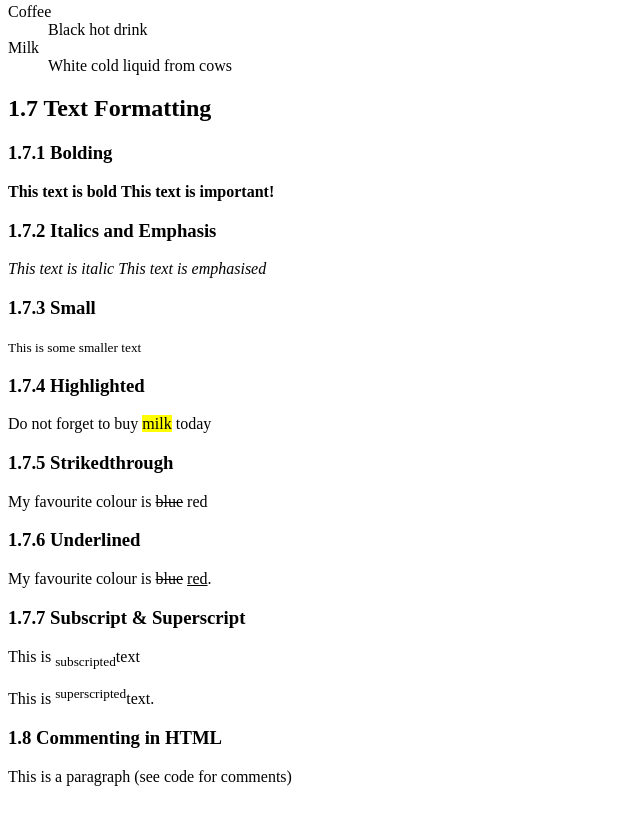
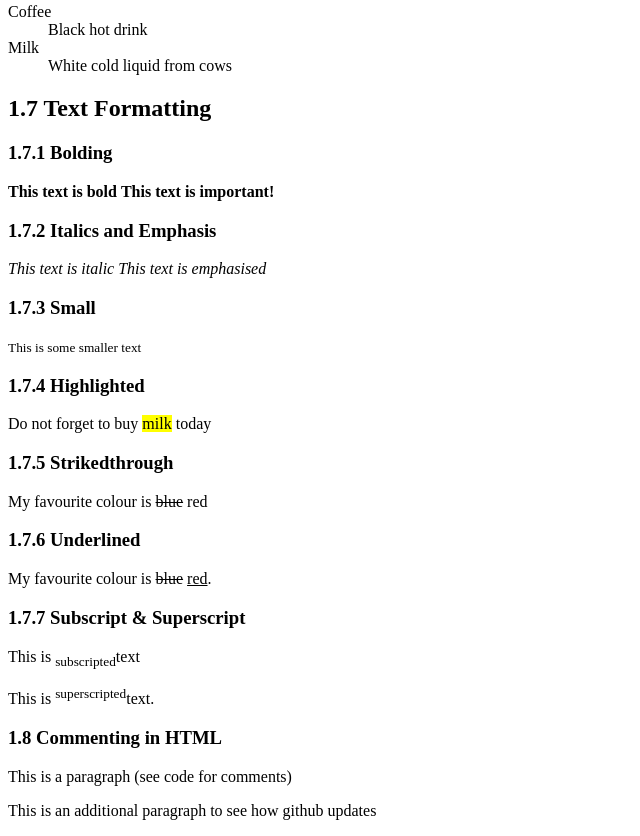
Before and after one commit to spuj0001/3179-testrepo, a plain HTML site: page index.html in a window 1280 px wide. Shown: the part 1497-2333 px from the top of the page, without its empty margins (0-640 px from the left). Before the commit the page ends 2299 px from the top, so only its background shows below. Drawn offline with Linux system fonts and the light colour scheme.

Commit message:
Add files via upload

```diff
--- a/index.html
+++ b/index.html
@@ -106,5 +106,7 @@
     <!-- This is a comment-->
     <p> This is a paragraph (see code for comments)</p>
     <!-- Remember to add more information here-->
+
+    <p>This is an additional paragraph to see how github updates</p>
 </body>
 </html>
```
